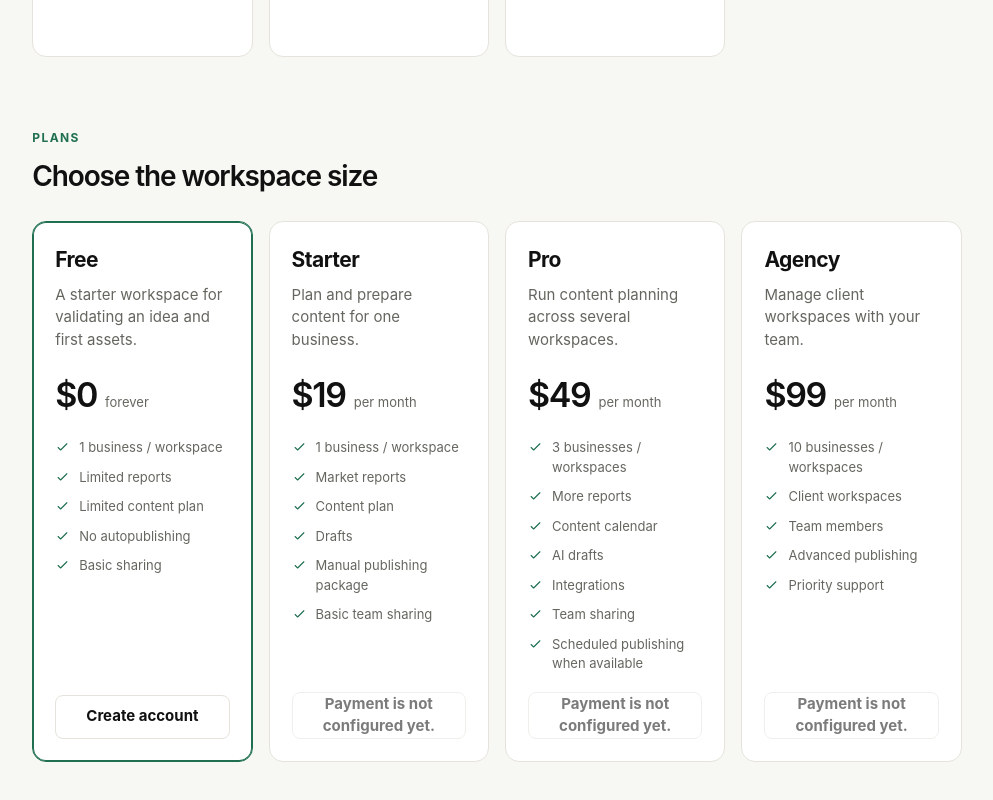
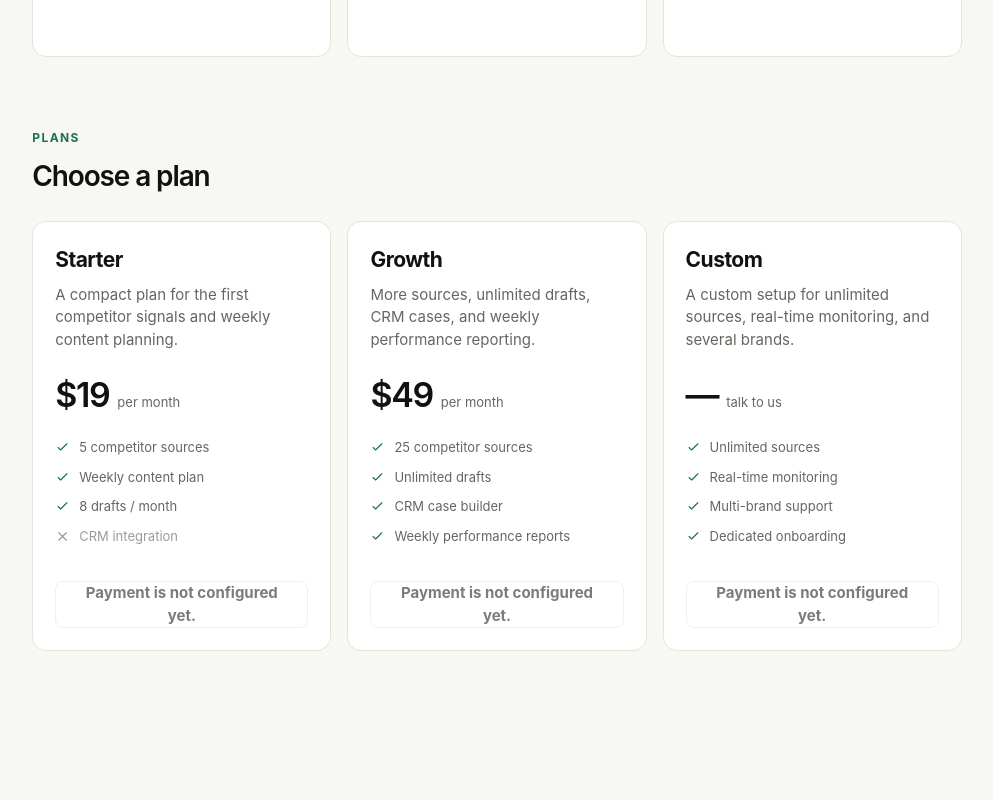
Before and after one commit to Galym7707/Growly, a Next.js app in the folder frontend/: page /settings/billing in a window 1280 px wide. Shown: the part 1090-1890 px from the top of the page, without its empty margins (267-1260 px from the left). After the commit the page ends 1821 px from the top, so only its background shows below. Built offline with nearby package versions, Linux system fonts and the light colour scheme; no server answers; the database is empty.

Commit message:
Update dashboard billing plan copy

```diff
--- a/frontend/app/(workspace)/settings/billing/page.tsx
+++ b/frontend/app/(workspace)/settings/billing/page.tsx
@@ -88,6 +88,10 @@ export default function BillingSettingsPage() {
   const currentPlanDisplay = useMemo(
     () => getBillingPlanDisplay(billing?.plan || "free", locale),
     [billing?.plan, locale],
+  );
+  const selectablePlans = useMemo(
+    () => billingPlans.filter((plan) => plan.id !== "free"),
+    [],
   );
 
   async function openPortal() {
@@ -303,17 +307,14 @@ export default function BillingSettingsPage() {
             <div className="section-heading">
               <div>
                 <p className="eyebrow">{t("Тарифы")}</p>
-                <h2>{t("Выберите размер рабочей области")}</h2>
+                <h2>{t("Выберите тариф")}</h2>
               </div>
             </div>
             <div className="billing-plan-grid">
-              {billingPlans.map((plan) => {
+              {selectablePlans.map((plan) => {
                 const planDisplay = getBillingPlanDisplay(plan.id, locale);
-                const paidPlanId =
-                  plan.id === "free" ? null : (plan.id as PaidBillingPlanId);
-                const configured = paidPlanId
-                  ? billing.configuredPlans[paidPlanId]
-                  : true;
+                const paidPlanId = plan.id as PaidBillingPlanId;
+                const configured = billing.configuredPlans[paidPlanId];
                 return (
                   <article
                     className={`billing-plan-card ${
@@ -336,16 +337,18 @@ export default function BillingSettingsPage() {
                           <span>{feature}</span>
                         </li>
                       ))}
+                      {planDisplay.unavailableFeatures?.map((feature) => (
+                        <li className="unavailable" key={feature}>
+                          <Icon name="close" />
+                          <span>{feature}</span>
+                        </li>
+                      ))}
                     </ul>
-                    {plan.id === "free" ? (
-                      <Link className="button button-secondary" href="/register">
-                        {t("Create account")}
-                      </Link>
-                    ) : configured ? (
+                    {configured ? (
                       <button
                         className="button button-primary"
                         disabled={checkoutLoading === paidPlanId}
-                        onClick={() => paidPlanId && startCheckout(paidPlanId)}
+                        onClick={() => startCheckout(paidPlanId)}
                         type="button"
                       >
                         {checkoutLoading === paidPlanId
--- a/frontend/app/globals.css
+++ b/frontend/app/globals.css
@@ -1483,7 +1483,7 @@ input:disabled {
 .billing-plan-grid {
   display: grid;
   gap: 16px;
-  grid-template-columns: repeat(4, minmax(0, 1fr));
+  grid-template-columns: repeat(3, minmax(0, 1fr));
 }
 
 .billing-plan-card {
@@ -1552,6 +1552,14 @@ input:disabled {
   height: 15px;
   margin-top: 2px;
   width: 15px;
+}
+
+.billing-plan-card li.unavailable {
+  color: color-mix(in srgb, var(--muted) 65%, transparent);
+}
+
+.billing-plan-card li.unavailable svg {
+  color: color-mix(in srgb, var(--muted) 70%, transparent);
 }
 
 .legal-page {
--- a/frontend/lib/billing/plans.ts
+++ b/frontend/lib/billing/plans.ts
@@ -18,6 +18,7 @@ export type BillingPlan = {
   productEnvKey?: string;
   workspaceLimit: number;
   features: string[];
+  unavailableFeatures?: string[];
 };
 
 export type BillingPlanLocale = "ru" | "en" | "kk";
@@ -29,6 +30,7 @@ export type BillingPlanDisplay = {
   shortBenefit: string;
   cta: string;
   features: string[];
+  unavailableFeatures?: string[];
 };
 
 export const billingPlans: BillingPlan[] = [
@@ -53,53 +55,47 @@ export const billingPlans: BillingPlan[] = [
     name: "Starter",
     price: "$19",
     period: "per month",
-    shortBenefit: "Plan and prepare content for one business.",
-    cta: "Start with Starter",
+    shortBenefit: "A compact plan for the first competitor signals and weekly content planning.",
+    cta: "Buy plan",
     productEnvKey: "POLAR_STARTER_PRODUCT_ID",
     workspaceLimit: 1,
     features: [
-      "1 business/workspace",
-      "Market reports",
-      "Content plan",
-      "Drafts",
-      "Manual publishing package",
-      "Basic team sharing",
+      "5 competitor sources",
+      "Weekly content plan",
+      "8 drafts/month",
     ],
+    unavailableFeatures: ["CRM integration"],
   },
   {
     id: "pro",
-    name: "Pro",
+    name: "Growth",
     price: "$49",
     period: "per month",
-    shortBenefit: "Run content planning across several workspaces.",
-    cta: "Choose Pro",
+    shortBenefit: "More sources, unlimited drafts, CRM cases, and weekly performance reporting.",
+    cta: "Buy plan",
     productEnvKey: "POLAR_PRO_PRODUCT_ID",
     workspaceLimit: 3,
     features: [
-      "3 businesses/workspaces",
-      "More reports",
-      "Content calendar",
-      "AI drafts",
-      "Integrations",
-      "Team sharing",
-      "Scheduled publishing when available",
+      "25 competitor sources",
+      "Unlimited drafts",
+      "CRM case builder",
+      "Weekly performance reports",
     ],
   },
   {
     id: "agency",
-    name: "Agency",
-    price: "$99",
-    period: "per month",
-    shortBenefit: "Manage client workspaces with your team.",
-    cta: "Choose Agency",
+    name: "Custom",
+    price: "—",
+    period: "talk to us",
+    shortBenefit: "A custom setup for unlimited sources, real-time monitoring, and several brands.",
+    cta: "Talk to us",
     productEnvKey: "POLAR_AGENCY_PRODUCT_ID",
     workspaceLimit: 10,
     features: [
-      "10 businesses/workspaces",
-      "Client workspaces",
-      "Team members",
-      "Advanced publishing",
-      "Priority support",
+      "Unlimited sources",
+      "Real-time monitoring",
+      "Multi-brand support",
+      "Dedicated onboarding",
     ],
   },
 ];
@@ -157,139 +153,121 @@ const billingPlanDisplay: Record<
       name: "Starter",
       price: "$19",
       period: "в месяц",
-      shortBenefit: "Планирование и подготовка контента для одного бизнеса.",
-      cta: "Начать со Starter",
+      shortBenefit: "Компактный тариф для первых сигналов конкурентов и еженедельного контент-плана.",
+      cta: "Купить тариф",
       features: [
-        "1 бизнес / рабочая область",
-        "Рыночные отчёты",
-        "Контент-план",
-        "Черновики",
-        "Пакет для ручной публикации",
-        "Базовая работа с командой",
+        "5 источников конкурентов",
+        "Еженедельный контент-план",
+        "8 черновиков в месяц",
       ],
+      unavailableFeatures: ["Интеграция с CRM"],
     },
     en: {
       name: "Starter",
       price: "$19",
       period: "per month",
-      shortBenefit: "Plan and prepare content for one business.",
-      cta: "Start with Starter",
+      shortBenefit: "A compact plan for the first competitor signals and weekly content planning.",
+      cta: "Buy plan",
       features: [
-        "1 business / workspace",
-        "Market reports",
-        "Content plan",
-        "Drafts",
-        "Manual publishing package",
-        "Basic team sharing",
+        "5 competitor sources",
+        "Weekly content plan",
+        "8 drafts / month",
       ],
+      unavailableFeatures: ["CRM integration"],
     },
     kk: {
       name: "Starter",
       price: "$19",
       period: "айына",
-      shortBenefit: "Бір бизнеске контентті жоспарлау және дайындау.",
-      cta: "Starter-мен бастау",
+      shortBenefit: "Алғашқы бәсекелес сигналдары мен апталық контент-жоспарға арналған ықшам тариф.",
+      cta: "Тарифті сатып алу",
       features: [
-        "1 бизнес / жұмыс кеңістігі",
-        "Нарық есептері",
-        "Контент-жоспар",
-        "Нобайлар",
-        "Қолмен жариялау пакеті",
-        "Командамен базалық жұмыс",
+        "5 бәсекелес дереккөзі",
+        "Апталық контент-жоспар",
+        "Айына 8 жоба",
       ],
+      unavailableFeatures: ["CRM интеграциясы"],
     },
   },
   pro: {
     ru: {
-      name: "Pro",
+      name: "Growth",
       price: "$49",
       period: "в месяц",
-      shortBenefit: "Контент-процесс для нескольких рабочих областей.",
-      cta: "Выбрать Pro",
+      shortBenefit: "Больше источников, безлимит черновиков, CRM-кейсы и еженедельные отчёты.",
+      cta: "Купить тариф",
       features: [
-        "3 бизнеса / рабочие области",
-        "Больше отчётов",
-        "Контент-календарь",
-        "AI-черновики",
-        "Интеграции",
-        "Командная работа",
-        "Запланированная публикация при доступности",
+        "25 источников конкурентов",
+        "Безлимит черновиков",
+        "Кейс-машина для CRM",
+        "Еженедельные отчёты по эффективности",
       ],
     },
     en: {
-      name: "Pro",
+      name: "Growth",
       price: "$49",
       period: "per month",
-      shortBenefit: "Run content planning across several workspaces.",
-      cta: "Choose Pro",
+      shortBenefit: "More sources, unlimited drafts, CRM cases, and weekly performance reporting.",
+      cta: "Buy plan",
       features: [
-        "3 businesses / workspaces",
-        "More reports",
-        "Content calendar",
-        "AI drafts",
-        "Integrations",
-        "Team sharing",
-        "Scheduled publishing when available",
+        "25 competitor sources",
+        "Unlimited drafts",
+        "CRM case builder",
+        "Weekly performance reports",
       ],
     },
     kk: {
-      name: "Pro",
+      name: "Growth",
       price: "$49",
       period: "айына",
-      shortBenefit: "Бірнеше жұмыс кеңістігіне арналған контент-процесс.",
-      cta: "Pro таңдау",
+      shortBenefit: "Көбірек дереккөз, шексіз жобалар, CRM кейстері және апталық тиімділік есептері.",
+      cta: "Тарифті сатып алу",
       features: [
-        "3 бизнес / жұмыс кеңістігі",
-        "Көбірек есептер",
-        "Контент-күнтізбе",
-        "AI нобайлар",
-        "Интеграциялар",
-        "Командалық жұмыс",
-        "Қолжетімді болса жоспарланған жариялау",
+        "25 бәсекелес дереккөзі",
+        "Шексіз жобалар",
+        "CRM үшін кейс-машина",
+        "Апталық тиімділік есептері",
       ],
     },
   },
   agency: {
     ru: {
-      name: "Agency",
-      price: "$99",
-      period: "в месяц",
-      shortBenefit: "Управление клиентскими рабочими областями с командой.",
-      cta: "Выбрать Agency",
+      name: "Custom",
+      price: "—",
+      period: "по запросу",
+      shortBenefit: "Индивидуальная настройка для безлимитных источников, real-time мониторинга и нескольких брендов.",
+      cta: "Связаться с нами",
       features: [
-        "10 бизнесов / рабочих областей",
-        "Клиентские рабочие области",
-        "Участники команды",
-        "Расширенная публикация",
-        "Приоритетная поддержка",
+        "Безлимит источников",
+        "Мониторинг в реальном времени",
+        "Поддержка нескольких брендов",
+        "Персональный онбординг",
       ],
     },
     en: {
-      name: "Agency",
-      price: "$99",
-      period: "per month",
-      shortBenefit: "Manage client workspaces with your team.",
-      cta: "Choose Agency",
+      name: "Custom",
+      price: "—",
+      period: "talk to us",
+      shortBenefit: "A custom setup for unlimited sources, real-time monitoring, and several brands.",
+      cta: "Talk to us",
       features: [
-        "10 businesses / workspaces",
-        "Client workspaces",
-        "Team members",
-        "Advanced publishing",
-        "Priority support",
+        "Unlimited sources",
+        "Real-time monitoring",
+        "Multi-brand support",
+        "Dedicated onboarding",
       ],
     },
     kk: {
-      name: "Agency",
-      price: "$99",
-      period: "айына",
-      shortBenefit: "Командамен клиент жұмыс кеңістіктерін басқару.",
-      cta: "Agency таңдау",
+      name: "Custom",
+      price: "—",
+      period: "сұраныс бойынша",
+      shortBenefit: "Шексіз дереккөздерге, нақты уақыттағы бақылауға және бірнеше брендке арналған жеке баптау.",
+      cta: "Бізбен байланысу",
       features: [
-        "10 бизнес / жұмыс кеңістігі",
-        "Клиент жұмыс кеңістіктері",
-        "Команда қатысушылары",
-        "Кеңейтілген жариялау",
-        "Басым қолдау",
+        "Шексіз дереккөздер",
+        "Нақты уақыттағы бақылау",
+        "Бірнеше брендке қолдау",
+        "Жеке енгізу қолдауы",
       ],
     },
   },
--- a/frontend/lib/i18n.tsx
+++ b/frontend/lib/i18n.tsx
@@ -389,6 +389,7 @@ const translations: Record<Exclude<Locale, "ru">, Record<string, string>> = {
     "Управлять оплатой": "Manage billing",
     "Тарифы": "Plans",
     "Выберите размер рабочей области": "Choose the workspace size",
+    "Выберите тариф": "Choose a plan",
     "Предпросмотр": "Preview",
     "Имя пользователя Instagram": "Instagram username",
     "Мобильный режим": "Mobile mode",
@@ -1265,6 +1266,7 @@ const translations: Record<Exclude<Locale, "ru">, Record<string, string>> = {
     "Управлять оплатой": "Төлемді басқару",
     "Тарифы": "Тарифтер",
     "Выберите размер рабочей области": "Жұмыс кеңістігінің өлшемін таңдаңыз",
+    "Выберите тариф": "Тарифті таңдаңыз",
     "Предпросмотр": "Алдын ала қарау",
     "Имя пользователя Instagram": "Instagram пайдаланушы аты",
     "Мобильный режим": "Мобильді режим",
```
Also changed, not shown: 1 other file (tests, documents, lock files or other folders).
